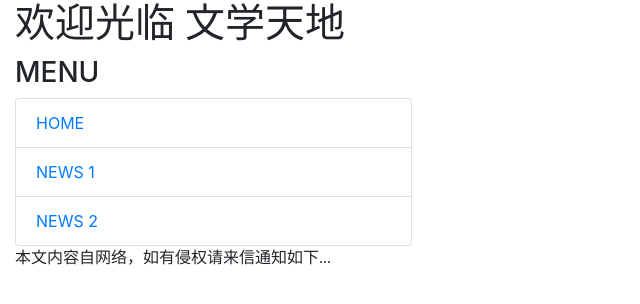
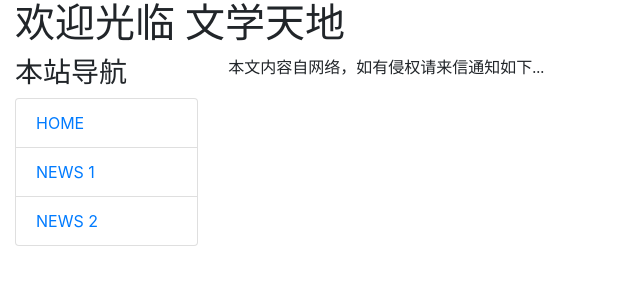
Before and after one commit to wjsbean/mbog, a Django app: template mainsite/templates/base.html in a window 1280 px wide. Shown: the top 304 px of the page, without its empty margins (0-640 px from the left). Run offline with Django 3.2, Linux system fonts and the light colour scheme; the template is opened without the code that fills it, so the values that code supplies are empty; some libraries are stand-ins or nearby versions.

Commit message:
20180916 modify

```diff
--- a/mainsite/templates/base.html
+++ b/mainsite/templates/base.html
@@ -23,11 +23,11 @@
     <div class="container-fluid">
         {% include 'header.html' %}
         <div class="row">
-            <div class="col-sm-4 col-md-4">
+            <div class="col-sm-2 col-md-2">
                 <div class="panel panel-default">
                     <div class="panel-heading">
                         <h3>
-                            MENU
+                            本站导航
                         </h3>
                     </div>
                     <div class="panel-body">
@@ -35,11 +35,16 @@
                             <a href="/" class="list-group-item">HOME</a>
                             <a href="http://tar.so/news" class="list-group-item">NEWS 1</a>
                             <a href="http://drho.tw/news" class="list-group-item">NEWS 2</a>
-                        {% block headmessage %}{% endblock %}
+
                         </div>
                     </div>
                 </div>
-
+            </div>
+        <div class="col-sm-10 com-md-10">
+            <div class="panel panel-default">
+                <div class="panel-heading">
+                    {% block headmessage %}{% endblock %}
+                </div>
                 <div class="panel-body">
                     {% block content %}{% endblock %}
                 </div>
@@ -48,5 +53,7 @@
                 </div>
             </div>
         </div>
+        </div>
+    </div>
 </body>
 </html>
```
Also changed, not shown: mainsite/templates/index.html (+18 -3 lines). Lines whose indentation alone changed are shown as unchanged.
